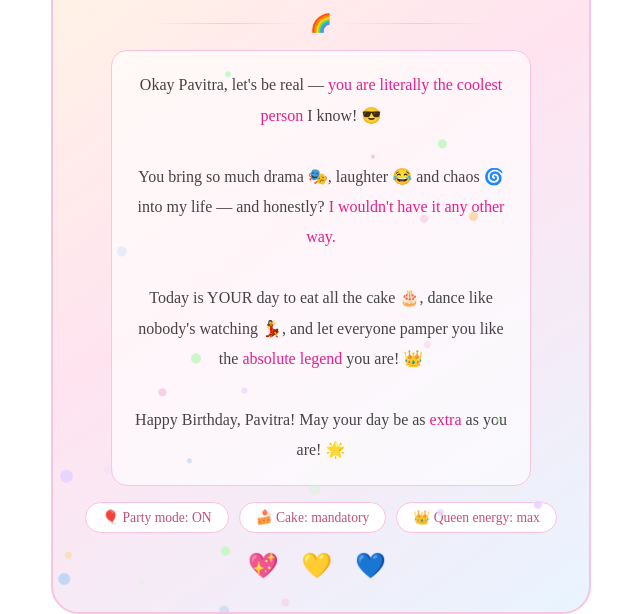
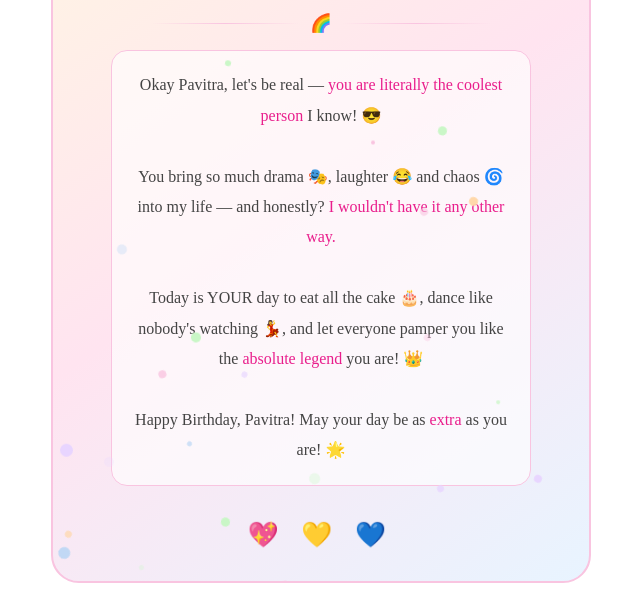
Before and after one commit to baligerdarshan-lgtm/bday, a plain HTML site: page index.html in a window 1280 px wide. Shown: the part 199-813 px from the top of the page, without its empty margins (319-959 px from the left). Drawn offline with Linux system fonts and the light colour scheme.

Commit message:
Remove badges from fun facts section
Removed party mode and cake badges from fun facts section.

```diff
--- a/index.html
+++ b/index.html
@@ -150,9 +150,8 @@
   </div>
 
   <div class="fun-facts">
-    <span class="badge">🎈 Party mode: ON</span>
-    <span class="badge">🍰 Cake: mandatory</span>
-    <span class="badge">👑 Queen energy: max</span>
+
+
   </div>
 
   <div class="footer">💖 💛 💙</div>
```
